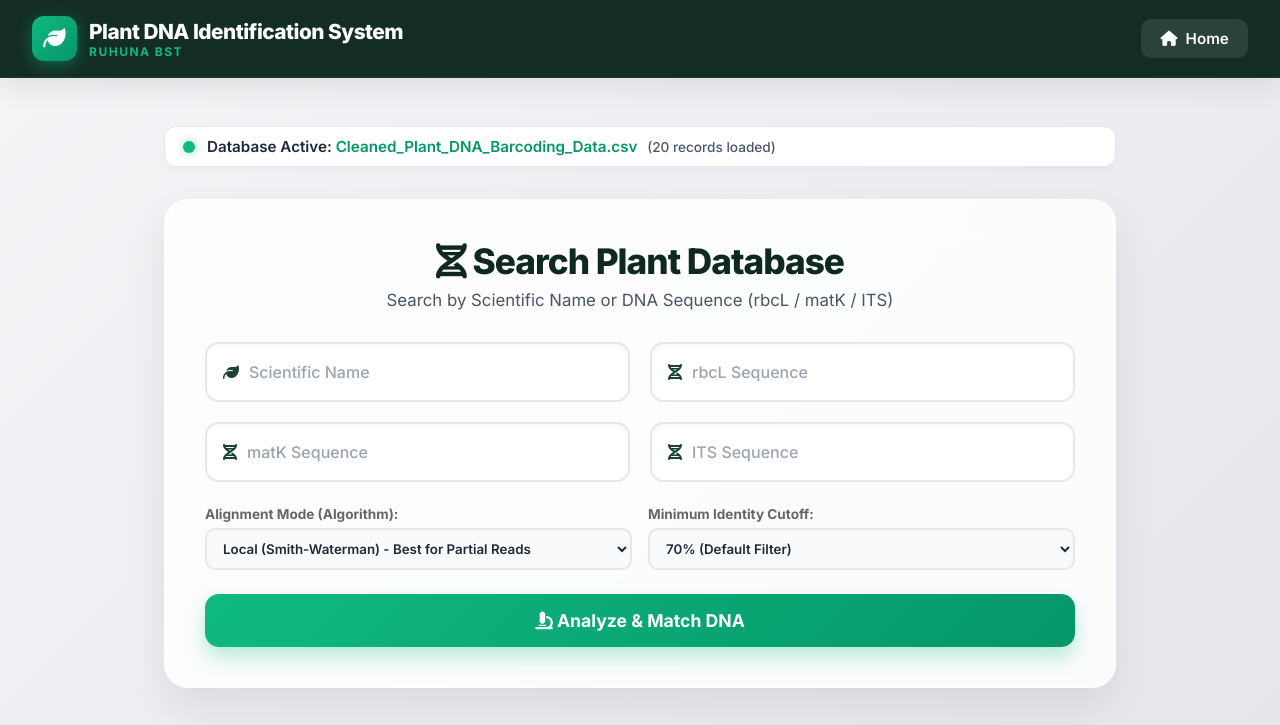
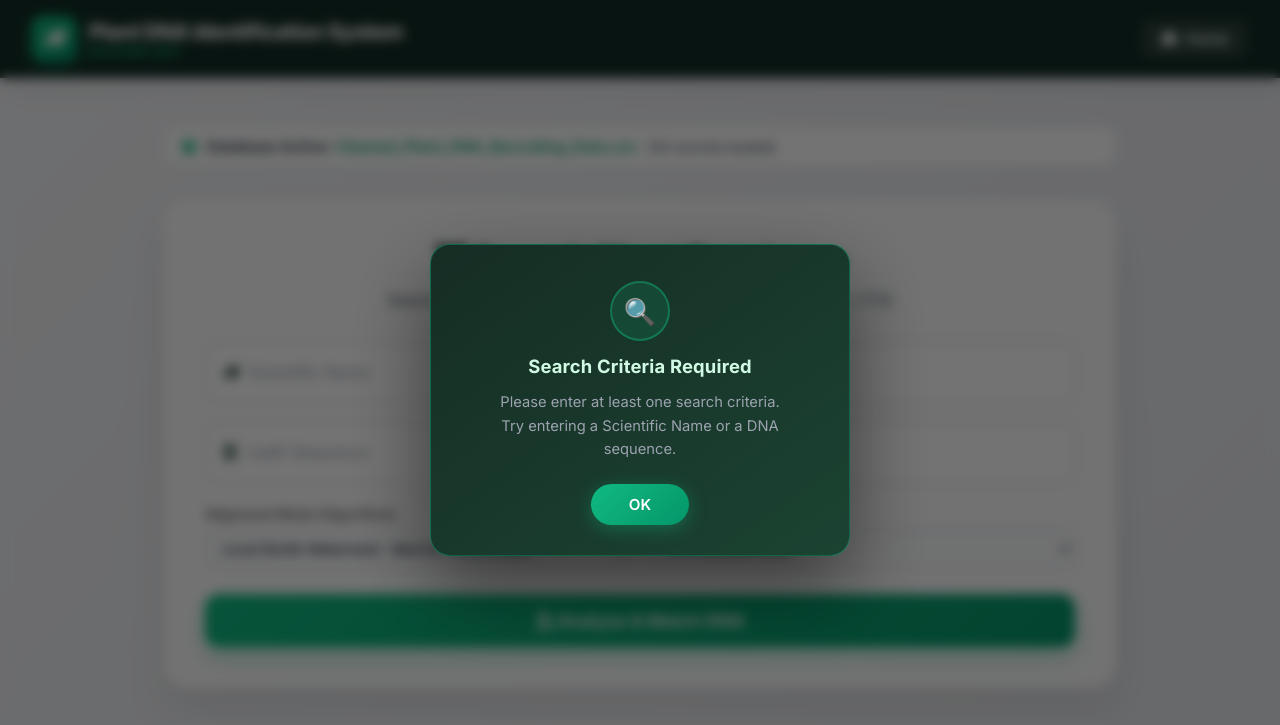
Before and after one commit to chathu1215/plant_dna, a plain HTML site: page index.html in a window 1280 px wide. Both pictures are taken after a click on the button "Analyze & Match DNA". Shown: the top 725 px of the page. Drawn offline with nearby package versions, Linux system fonts and the light colour scheme.

Commit message:
Replace all alert() with modern custom popup modal system

```diff
--- a/index.html
+++ b/index.html
@@ -1532,11 +1532,104 @@
       transition: width 0.8s ease;
 
     }
+
+    /* ── Custom Alert Modal ─────────────────────────────── */
+    #customAlertOverlay {
+      position: fixed;
+      inset: 0;
+      background: rgba(0, 0, 0, 0.55);
+      backdrop-filter: blur(6px);
+      -webkit-backdrop-filter: blur(6px);
+      display: flex;
+      align-items: center;
+      justify-content: center;
+      z-index: 99999;
+      opacity: 0;
+      pointer-events: none;
+      transition: opacity 0.25s ease;
+    }
+    #customAlertOverlay.visible {
+      opacity: 1;
+      pointer-events: all;
+    }
+    #customAlertBox {
+      background: linear-gradient(145deg, #162d24, #1b4332);
+      border: 1px solid rgba(16, 185, 129, 0.35);
+      border-radius: 20px;
+      padding: 36px 40px 30px;
+      max-width: 420px;
+      width: 90%;
+      box-shadow: 0 32px 80px rgba(0,0,0,0.5), 0 0 0 1px rgba(16,185,129,0.12);
+      transform: translateY(24px) scale(0.96);
+      transition: transform 0.3s cubic-bezier(0.34,1.56,0.64,1), opacity 0.25s ease;
+      opacity: 0;
+      display: flex;
+      flex-direction: column;
+      align-items: center;
+      gap: 14px;
+      text-align: center;
+    }
+    #customAlertOverlay.visible #customAlertBox {
+      transform: translateY(0) scale(1);
+      opacity: 1;
+    }
+    #customAlertIconWrap {
+      width: 60px;
+      height: 60px;
+      border-radius: 50%;
+      background: rgba(16, 185, 129, 0.15);
+      border: 2px solid rgba(16, 185, 129, 0.4);
+      display: flex;
+      align-items: center;
+      justify-content: center;
+      font-size: 26px;
+      flex-shrink: 0;
+    }
+    #customAlertTitle {
+      font-size: 1.15rem;
+      font-weight: 700;
+      color: #d1fae5;
+      letter-spacing: 0.01em;
+    }
+    #customAlertMessage {
+      font-size: 0.92rem;
+      color: #9ca3af;
+      line-height: 1.6;
+      white-space: pre-line;
+    }
+    #customAlertBtn {
+      margin-top: 8px;
+      padding: 11px 38px;
+      background: linear-gradient(135deg, #10b981, #059669);
+      color: #fff;
+      border: none;
+      border-radius: 50px;
+      font-size: 0.95rem;
+      font-weight: 600;
+      cursor: pointer;
+      transition: transform 0.15s, box-shadow 0.15s;
+      box-shadow: 0 4px 18px rgba(16,185,129,0.35);
+    }
+    #customAlertBtn:hover {
+      transform: translateY(-2px);
+      box-shadow: 0 8px 24px rgba(16,185,129,0.5);
+    }
+    #customAlertBtn:active { transform: scale(0.97); }
   </style>
 
 </head>
 
 <body>
+
+  <!-- ── Custom Alert Modal Popup ── -->
+  <div id="customAlertOverlay" role="dialog" aria-modal="true" aria-labelledby="customAlertTitle">
+    <div id="customAlertBox">
+      <div id="customAlertIconWrap"><span id="customAlertIcon">⚠️</span></div>
+      <div id="customAlertTitle">Notice</div>
+      <div id="customAlertMessage"></div>
+      <button id="customAlertBtn" onclick="closeCustomAlert()">OK</button>
+    </div>
+  </div>
 
 
 
@@ -1751,6 +1844,31 @@
 
   <script>
 
+    /* ── Custom Alert Modal Functions ──────────────────────── */
+    function showAlert(title, message, icon) {
+      icon = icon || '⚠️';
+      document.getElementById('customAlertIcon').textContent = icon;
+      document.getElementById('customAlertTitle').textContent = title;
+      document.getElementById('customAlertMessage').textContent = message;
+      const overlay = document.getElementById('customAlertOverlay');
+      overlay.classList.add('visible');
+      setTimeout(() => document.getElementById('customAlertBtn').focus(), 50);
+    }
+
+    function closeCustomAlert() {
+      document.getElementById('customAlertOverlay').classList.remove('visible');
+    }
+
+    // Close on backdrop click or Escape key
+    document.addEventListener('DOMContentLoaded', function() {
+      document.getElementById('customAlertOverlay').addEventListener('click', function(e) {
+        if (e.target === this) closeCustomAlert();
+      });
+    });
+    document.addEventListener('keydown', function(e) {
+      if (e.key === 'Escape') closeCustomAlert();
+    });
+
     let excelDatabase = [];
 
     let lastFocusedDnaInput = 'rbclInput';
@@ -2290,7 +2408,7 @@
 
       if (excelDatabase.length === 0) {
 
-        alert('The plant CSV database has not loaded yet. Please refresh the page or check the CSV file.');
+        showAlert('Database Not Loaded', 'The plant CSV database has not loaded yet.\nPlease refresh the page or check the CSV file.', '🗄️');
 
         return;
 
@@ -2300,7 +2418,7 @@
 
       if (!scientificName && !rawRbcl && !rawMatk && !rawIts) {
 
-        alert('Please enter at least one search criteria.');
+        showAlert('Search Criteria Required', 'Please enter at least one search criteria.\nTry entering a Scientific Name or a DNA sequence.', '🔍');
 
         return;
 
@@ -2314,7 +2432,7 @@
 
       if (invalidRegex.test(rawRbcl) || invalidRegex.test(rawMatk) || invalidRegex.test(rawIts)) {
 
-        alert('Invalid characters detected in DNA sequence!\nOnly A, T, C, G, U are allowed.');
+        showAlert('Invalid DNA Sequence', 'Invalid characters detected in DNA sequence!\nOnly A, T, C, G, U are allowed.', '🧬');
 
         return;
 
```
Also changed, not shown: Mesua ferrea.jpg (deleted), images/messua_ferrea.jpg (renamed from Mesua ferrea1.jpg).
